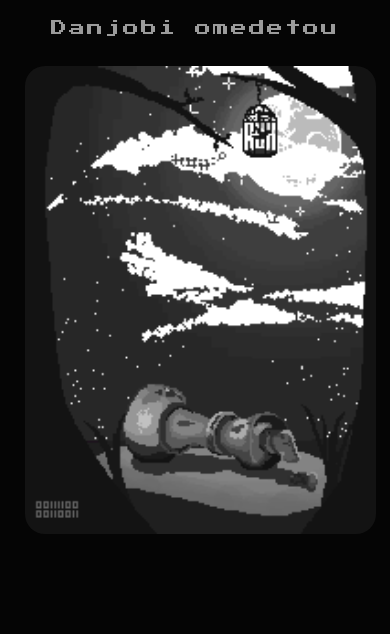
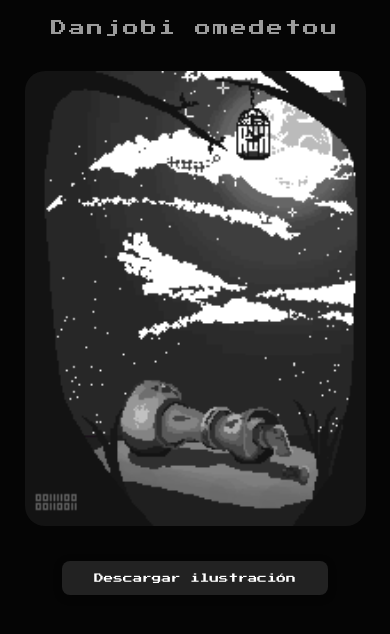
Before and after one commit to briobartech/suny-birthday, a plain HTML site: page index.html in a window 390 px wide. Drawn offline with Linux system fonts and the light colour scheme.

Commit message:
(add) download button

```diff
--- a/assets/css/style.css
+++ b/assets/css/style.css
@@ -21,6 +21,9 @@
   transition: transform 1s;
   transform-style: preserve-3d;
   position: relative;
+  display: flex;
+  align-items: center;
+  justify-content: center;
 }
 
 /* .card:hover .card-inner {
@@ -31,7 +34,7 @@
   position: absolute;
   top: 0; /* Asegura alineación */
   left: 0;
-  width: 110%;
+  width: 100%;
   height: 100%;
   backface-visibility: hidden;
   border-radius: 20px;
@@ -96,6 +99,24 @@ body {
   pointer-events: none;
 }
 
+.download-btn {
+  display: block;
+  margin: 30px auto 0 auto;
+  padding: 12px 32px;
+  font-family: 'Press Start 2P', cursive, monospace;
+  font-size: 1em;
+  background: #222;
+  color: #fff;
+  border: none;
+  border-radius: 8px;
+  cursor: pointer;
+  box-shadow: 0 2px 8px #0005;
+  transition: background 0.2s;
+}
+.download-btn:hover {
+  background: #444;
+}
+
 @keyframes shine {
   0% {
     left: -60%;
@@ -107,6 +128,21 @@ body {
 
 
 @media (max-width: 600px) {
+.download-btn {
+  display: block;
+  margin: 30px auto 0 auto;
+  padding: 12px 32px;
+  font-family: 'Press Start 2P', cursive, monospace;
+  font-size: 0.6em;
+  background: #222;
+  color: #fff;
+  border: none;
+  border-radius: 8px;
+  cursor: pointer;
+  box-shadow: 0 2px 8px #0005;
+  transition: background 0.2s;
+}
+
 
   .card, .card-front, .card-back {
     width: 90vw;
--- a/index.html
+++ b/index.html
@@ -20,6 +20,8 @@
     </div>
   </div>
 </div>
+<!-- ...tu tarjeta... -->
+<button id="descargar-ilustracion" class="download-btn">Descargar ilustración</button>
 </body>
 <div class="stars"></div>
 <script src="main.js"></script>
--- a/main.js
+++ b/main.js
@@ -19,3 +19,14 @@ const parrafo = document.createElement('p');
 parrafo.textContent = menssage;
 
 cardBack.appendChild(parrafo);
+
+// ...existing code...
+
+document.getElementById('descargar-ilustracion').addEventListener('click', function() {
+  const link = document.createElement('a');
+  link.href = 'assets/css/style.css'; // Cambia por la ruta real de tu imagen
+  link.download = 'ilustracion.png';
+  document.body.appendChild(link);
+  link.click();
+  document.body.removeChild(link);
+});
```
